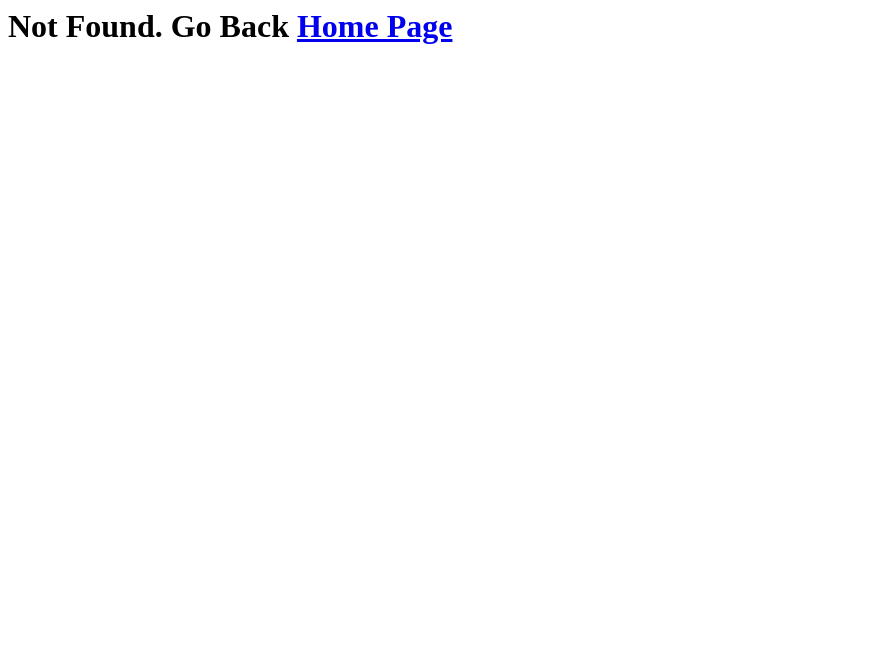
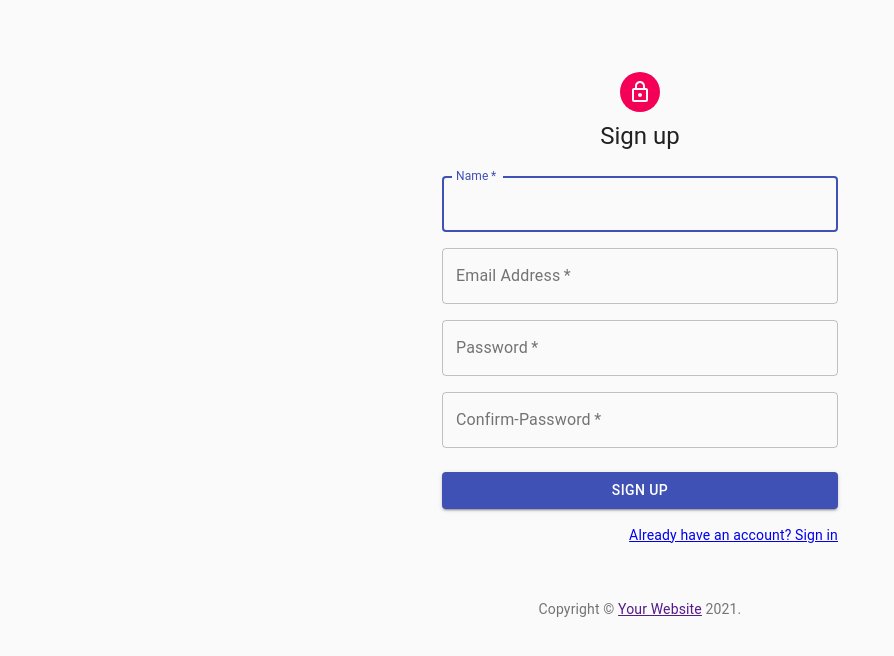
Before and after one commit to Akshay1018/mernstack-social-media, a React (Create React App) app in the folder social-media/: page /register in a window 1280 px wide. Before the commit this address had no page. Shown: the top 656 px of the page, without its empty margins (0-894 px from the left). Built offline with nearby package versions, Linux system fonts and the light colour scheme.

Commit message:
added login component

```diff
--- a/social-media/src/App.js
+++ b/social-media/src/App.js
@@ -1,11 +1,13 @@
 import React from 'react'
 import Register from './components/Register.js';
+import Login from './components/Login'
 import { Route, BrowserRouter as Router, Switch ,Link} from 'react-router-dom';
 function App() {
     return (
         <Router>
             <Switch>
-                <Route exact path='/' component={Register} />
+                <Route exact path='/register' component={Register} />
+                <Route exact path='/login' component={Login} />
                 <Route component={
                     () => (
                         <h1>Not Found.
--- a/social-media/src/components/Login.js
+++ b/social-media/src/components/Login.js
@@ -5,13 +5,14 @@ import CssBaseline from '@material-ui/core/CssBaseline';
 import TextField from '@material-ui/core/TextField';
 import FormControlLabel from '@material-ui/core/FormControlLabel';
 import Checkbox from '@material-ui/core/Checkbox';
-import Link from '@material-ui/core/Link';
+// import Link from '@material-ui/core/Link';
 import Grid from '@material-ui/core/Grid';
 import Box from '@material-ui/core/Box';
 import LockOutlinedIcon from '@material-ui/icons/LockOutlined';
 import Typography from '@material-ui/core/Typography';
 import { makeStyles } from '@material-ui/core/styles';
 import Container from '@material-ui/core/Container';
+import {Link} from 'react-router-dom'
 
 function Copyright() {
   return (
@@ -82,10 +83,10 @@ export default function SignIn() {
             id="password"
             autoComplete="current-password"
           />
-          <FormControlLabel
+          {/* <FormControlLabel
             control={<Checkbox value="remember" color="primary" />}
             label="Remember me"
-          />
+          /> */}
           <Button
             type="submit"
             fullWidth
@@ -102,7 +103,7 @@ export default function SignIn() {
               </Link>
             </Grid>
             <Grid item>
-              <Link href="#" variant="body2">
+              <Link to='/register' variant="body2">
                 {"Don't have an account? Sign Up"}
               </Link>
             </Grid>
--- a/social-media/src/components/Register.js
+++ b/social-media/src/components/Register.js
@@ -5,13 +5,14 @@ import CssBaseline from '@material-ui/core/CssBaseline';
 import TextField from '@material-ui/core/TextField';
 import FormControlLabel from '@material-ui/core/FormControlLabel';
 import Checkbox from '@material-ui/core/Checkbox';
-import Link from '@material-ui/core/Link';
+// import Link from '@material-ui/core/Link';
 import Grid from '@material-ui/core/Grid';
 import Box from '@material-ui/core/Box';
 import LockOutlinedIcon from '@material-ui/icons/LockOutlined';
 import Typography from '@material-ui/core/Typography';
 import { makeStyles } from '@material-ui/core/styles';
 import Container from '@material-ui/core/Container';
+import {Link} from 'react-router-dom'
 
 function Copyright() {
   return (
@@ -127,7 +128,7 @@ export default function SignUp() {
           </Button>
           <Grid container justify="flex-end">
             <Grid item>
-              <Link href="#" variant="body2">
+              <Link to='/login' variant="body2">
                 Already have an account? Sign in
               </Link>
             </Grid>
```
